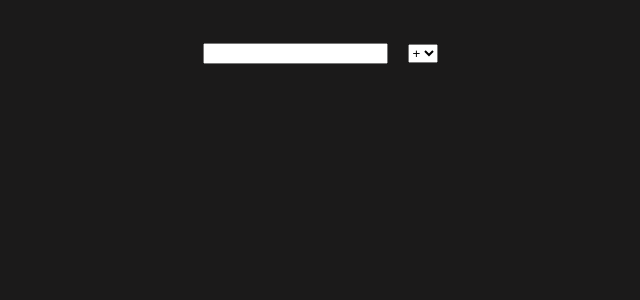
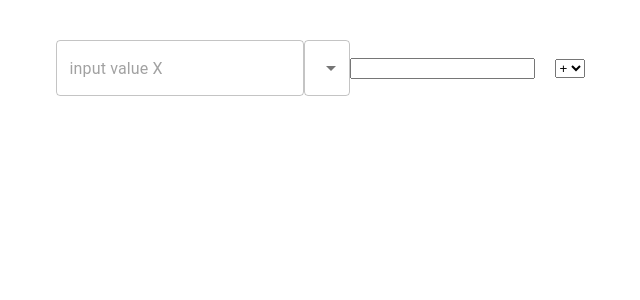
Before and after one commit to Bruce-liushaopeng/Cloud-Calculator, a React (Vite) app: page / in a window 1280 px wide. Shown: the top 300 px of the page, without its empty margins (320-960 px from the left). Built offline with nearby package versions, Linux system fonts and the light colour scheme.

Commit message:
use of material ui dropdown selector

```diff
--- a/package.json
+++ b/package.json
@@ -10,6 +10,8 @@
     "preview": "vite preview"
   },
   "dependencies": {
+    "@emotion/react": "^11.11.1",
+    "@emotion/styled": "^11.11.0",
     "@mui/material": "^5.14.2",
     "@mui/styled-engine-sc": "^5.12.0",
     "react": "^18.2.0",
--- a/src/App.tsx
+++ b/src/App.tsx
@@ -1,5 +1,10 @@
 import { ChangeEvent, useState } from 'react'
 import reactLogo from './assets/react.svg'
+import TextField from '@mui/material/TextField';
+import MenuItem from '@mui/material/MenuItem';
+import Select, { SelectChangeEvent } from '@mui/material/Select';
+import InputLabel from '@mui/material/InputLabel';
+import Box, { BoxProps } from '@mui/material/Box';
 import './App.css'
 
 type optionType = {label: string, value: string}
@@ -16,14 +21,41 @@ function App() {
   const handleInputYChange = (event: React.ChangeEvent<HTMLInputElement>) => {
     setInputY(event.target.value)
   }
-  const handleInputOpChange = (selected?: optionType | null) => {
-    if(selected) {
-      setOperator(selected.value)
-    }
+  const handleInputOpChange = (event: SelectChangeEvent) => {
+      setOperator(event.target.value)
   }
 
   return (
     <>
+    <Box
+        sx={{
+          display: 'flex',
+          flexDirection: 'row',
+          justifyContent:'center',
+          alignItems: 'center',
+          m:'2',
+          rowGap: '10px'
+        }}>
+      <TextField
+          required
+          id="outlined-required"
+          placeholder="input value X"
+          onChange={handleInputXChange}
+        />
+      <div className='operation-select'>
+        <Select
+            labelId="demo-simple-select-label"
+            id="demo-simple-select"
+            label="Operator"
+            onChange={handleInputOpChange}
+            >
+              <MenuItem value={'add'}>*</MenuItem>
+              <MenuItem value={'minus'}>-</MenuItem>
+              <MenuItem value={'multiply'}>*</MenuItem>
+              <MenuItem value={'divid'}>/</MenuItem>
+        </Select>
+      </div>
+
       <input value={inputX} onChange={handleInputXChange} className='xInput'></input>
       <select >
         <option value='add'>
@@ -39,6 +71,7 @@ function App() {
           /
         </option>
       </select>
+      </Box>
     </>
   )
 }
--- a/src/index.css
+++ b/src/index.css
@@ -5,7 +5,7 @@
 
   color-scheme: light dark;
   color: rgba(255, 255, 255, 0.87);
-  background-color: #1b1a1a;
+  background-color: rgba(255, 255, 255, 0.87);
 
   font-synthesis: none;
   text-rendering: optimizeLegibility;
```
Also changed, not shown: 1 other file (tests, documents, lock files or other folders).
